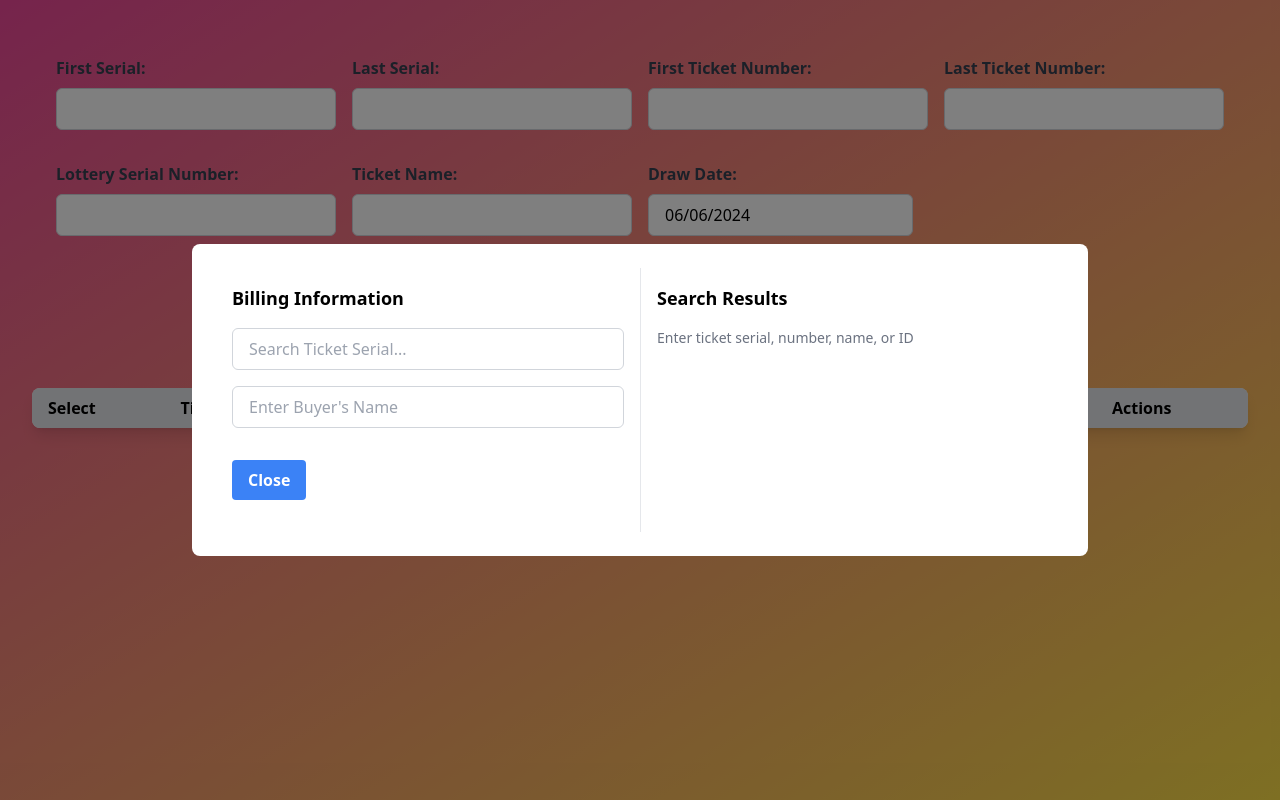
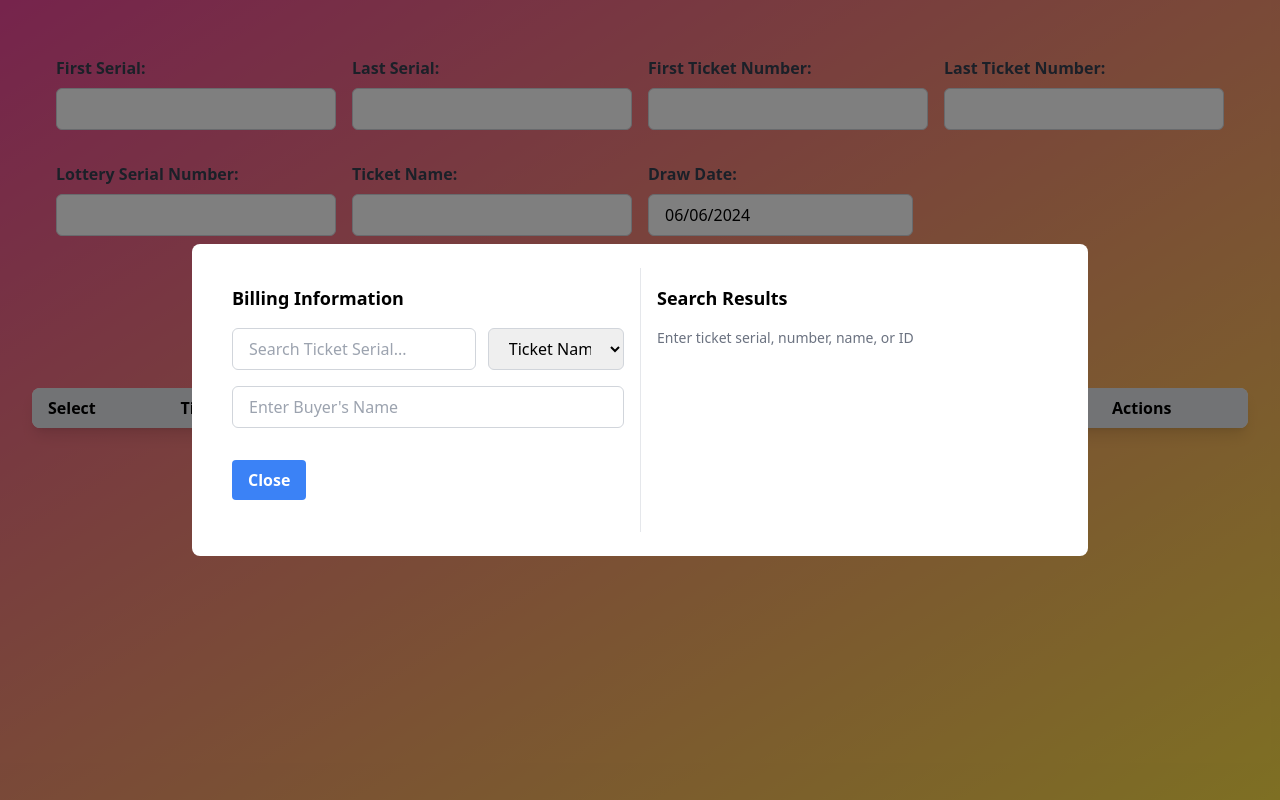
Before and after one commit to Rmx1921/dl, a React (Vite) app: page / in a window 1280 px wide. Both pictures are taken after a click on the button "Billing". Built offline with nearby package versions, Linux system fonts and the light colour scheme; what @react-pdf/renderer would draw is missing.

Commit message:
feat: Option to select ticket name in the search added - Ensures more refined search result

```diff
--- a/src/components/BillingModal.jsx
+++ b/src/components/BillingModal.jsx
@@ -10,15 +10,29 @@ const BillingModal = ({ isOpen, onClose }) => {
     const [selectedTickets, setSelectedTickets] = useState(new Set());
     const [buyerName, setBuyerName] = useState('');
     const [ticketsToShow, setTicketsToShow] = useState(20);
+    const [ticketNames, setTicketNames] = useState([]);
+const [selectedTicketName, setSelectedTicketName] = useState('');
 
     useEffect(() => {
         async function fetchTickets() {
             const ticketsFromDB = await getAllTicketsFromDB();
             setAllTickets(ticketsFromDB);
+            const uniqueTicketNames = [...new Set(ticketsFromDB.map(ticket => ticket.ticketname))];
+            setTicketNames(uniqueTicketNames);
         }
 
         fetchTickets();
     }, []);
+
+    const handleTicketNameChange = (event) => {
+        setSelectedTicketName(event.target.value);
+        if (event.target.value) {
+            const filteredResults = searchResults.filter(ticket => ticket.ticketname === event.target.value);
+            setDisplayedTickets(filteredResults.slice(0, ticketsToShow));
+        } else {
+            setDisplayedTickets(searchResults.slice(0, ticketsToShow));
+        }
+    };
 
     useEffect(() => {
         const delayDebounceFn = setTimeout(() => {
@@ -28,10 +42,10 @@ const BillingModal = ({ isOpen, onClose }) => {
         }, 300);
 
         return () => clearTimeout(delayDebounceFn);
-    }, [searchQuery, allTickets]);
+    }, [searchQuery, allTickets, selectedTicketName]);
 
     const searchTickets = () => {
-        if (searchQuery.trim() === '') {
+        if (searchQuery.trim() === '' && !selectedTicketName) {
             setSearchResults([]);
             setDisplayedTickets([]);
             return;
@@ -52,7 +66,9 @@ const BillingModal = ({ isOpen, onClose }) => {
                 ticket.ticketname.toLowerCase().includes(searchQueryLowerCase) ||
                 ticket.serialNumber.toLowerCase().includes(searchQueryLowerCase);
 
-            return (serialMatch && numberMatch) || otherFieldsMatch;
+            const ticketNameMatch = selectedTicketName ? ticket.ticketname === selectedTicketName : true;
+
+            return ((serialMatch && numberMatch) || otherFieldsMatch) && ticketNameMatch;
         });
 
         setSearchResults(filteredTickets);
@@ -116,6 +132,7 @@ const BillingModal = ({ isOpen, onClose }) => {
                 <div className="bg-white p-6 rounded-lg max-w-4xl w-full flex">
                     <div className="w-1/2 p-4">
                         <h2 className="text-lg font-bold mb-4">Billing Information</h2>
+                        <div className='flex flex-row gap-3'>
                         <div className="mb-4">
                             <input
                                 type="text"
@@ -124,6 +141,19 @@ const BillingModal = ({ isOpen, onClose }) => {
                                 onChange={handleSearchInputChange}
                                 className="w-full px-4 py-2 border border-gray-300 rounded-md"
                             />
+                        </div>
+                        <div className="mb-4">
+                                <select
+                                    value={selectedTicketName}
+                                    onChange={handleTicketNameChange}
+                                    className="w-full px-4 py-2 border border-gray-300 rounded-md"
+                                >
+                                    <option value="">Ticket Name</option>
+                                    {ticketNames.map((name, index) => (
+                                        <option key={index} value={name}>{name}</option>
+                                    ))}
+                                </select>
+                            </div>
                         </div>
                         <div className="mb-4">
                             <input
```
